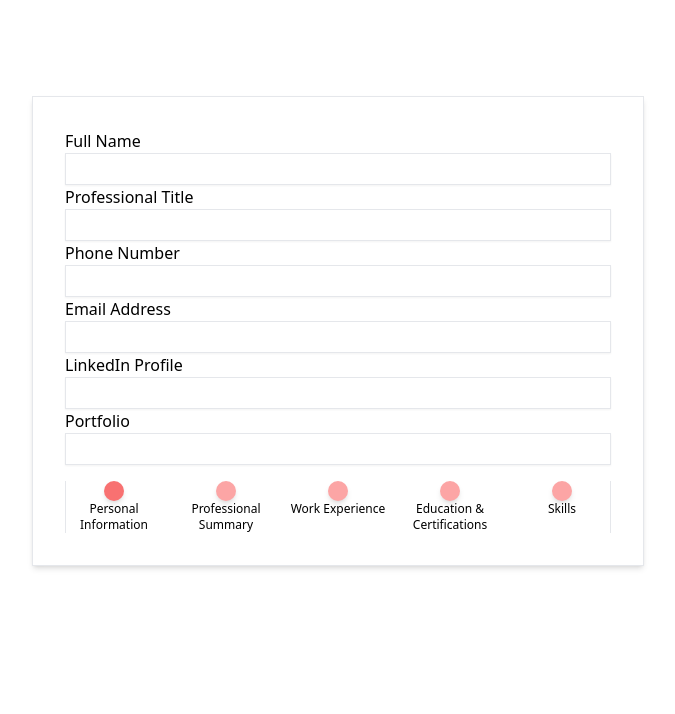
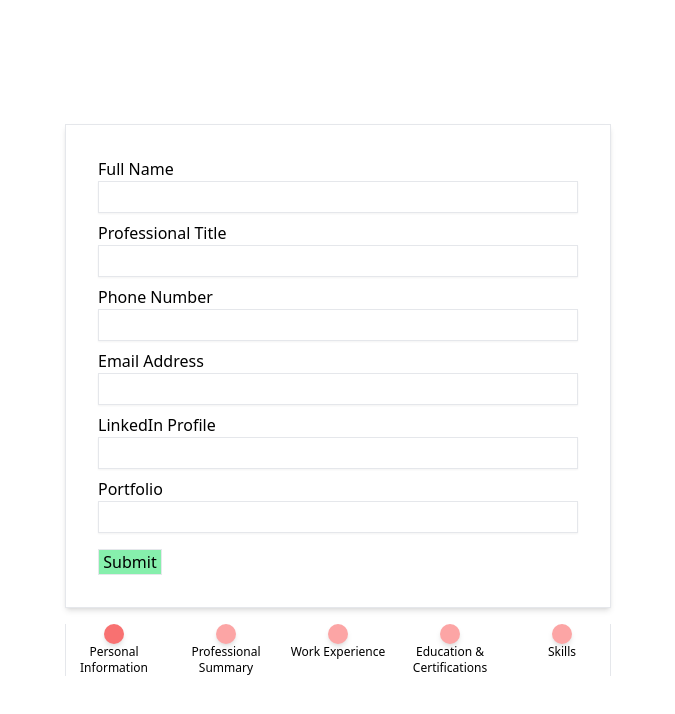
Before and after one commit to Tiyoriyo/generate_resume, a React (Vite) app: page / in a window 1280 px wide. Shown: the top 714 px of the page, without its empty margins (302-977 px from the left). Built offline with nearby package versions, Linux system fonts and the light colour scheme.

Commit message:
Add submit and edit button

```diff
--- a/index.html
+++ b/index.html
@@ -1,15 +1,15 @@
 <!doctype html>
-<html lang="en">
+<html lang="en" class="h-full">
   <head>
     <meta charset="UTF-8" />
     <link rel="icon" type="image/svg+xml" href="/vite.svg" />
     <meta name="viewport" content="width=device-width, initial-scale=1.0" />
     <title>Vite + React</title>
   </head>
-  <body>
+  <body class="h-full">
     <div
       id="root"
-      class="flex flex-col items-center justify-center gap-24 p-24 font-thin"
+      class="flex h-full flex-col items-center justify-center gap-24 p-24 font-thin"
     ></div>
     <script type="module" src="/src/main.jsx"></script>
   </body>
--- a/src/components/Container.jsx
+++ b/src/components/Container.jsx
@@ -14,8 +14,12 @@ export default function Container() {
   ];
 
   return (
-    <div className="flex flex-col items-start justify-center gap-4 border p-8 shadow-md">
-      <InputSetup section={sections[CurrentSection]}></InputSetup>
+    <div className="flex flex-col items-start justify-center gap-4">
+      <InputSetup
+        section={sections[CurrentSection]}
+        setSectionHandler={setCurrentSection}
+        sectionIndex={CurrentSection}
+      ></InputSetup>
       <NavBar
         curNumber={CurrentSection}
         navigateFunc={setCurrentSection}
--- a/src/components/InputSetup.jsx
+++ b/src/components/InputSetup.jsx
@@ -3,13 +3,13 @@ import { inputStructure } from "../assets/inputStructure";
 
 export default function InputSetup(props) {
   const SectionObject = inputStructure[props.section];
-  const Title = SectionObject.title;
   const Fields = SectionObject.fields;
-
   const keyArrayList = Object.keys(Fields).map((key) => key);
+  const sectionHandler = props.setSectionHandler;
 
   return (
-    <div className="flex w-full flex-col">
+    <div className="flex w-full flex-col gap-4 border p-8 shadow-md">
+      <div className="flex flex-col gap-2">
         {keyArrayList.map((field) => (
           <div className="flex w-full flex-col" key={field}>
             <label>{Fields[field].label}</label>
@@ -20,5 +20,19 @@ export default function InputSetup(props) {
           </div>
         ))}
       </div>
+      <div className="flex gap-2">
+        <button
+          className="w-16 border bg-green-300"
+          onClick={() => {
+            if (props.sectionIndex < 4) {
+              sectionHandler(props.sectionIndex + 1);
+            }
+          }}
+        >
+          Submit
+        </button>
+        {/* <button className="w-16 border bg-red-300">Edit</button> */}
+      </div>
+    </div>
   );
 }
--- a/src/components/NavBar.jsx
+++ b/src/components/NavBar.jsx
@@ -26,7 +26,7 @@ export default function NavBar(props) {
   ));
 
   return (
-    <div className="flex w-full justify-center gap-4 border-x">
+    <div className="mt-auto flex w-full justify-center gap-4 border-x">
       {buttonList}
     </div>
   );
```
Lines whose indentation alone changed are shown as unchanged.
